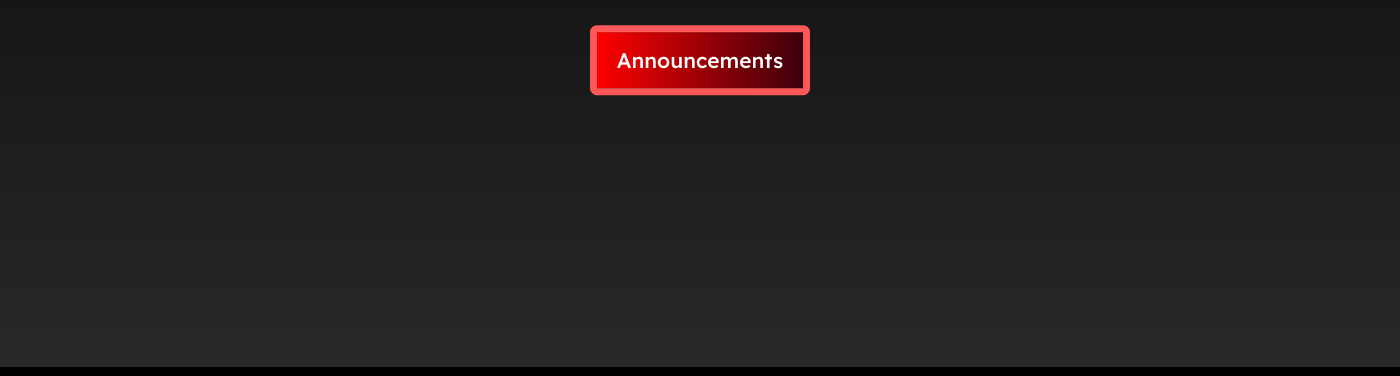
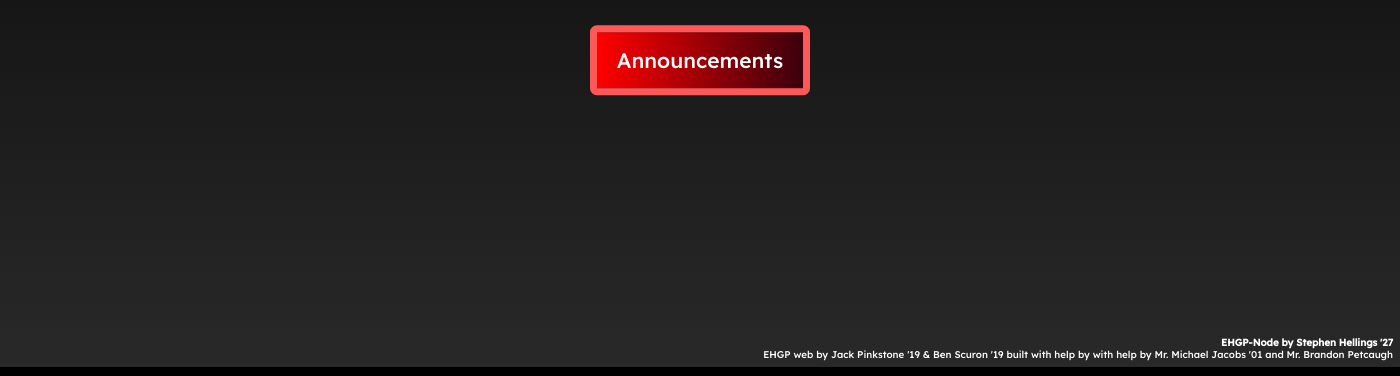
Before and after one commit to 100percentexistant/ehgp, an Electron app: page src/index.html in a window 1400 px wide. Shown: the part 433-809 px from the top of the page. Drawn offline with nearby package versions, Linux system fonts and the light colour scheme.

Commit message:
Add a watermark that does not heavily affect content

```diff
--- a/src/index.css
+++ b/src/index.css
@@ -480,3 +480,28 @@ input[type="text"] {
   border-bottom-width: 0.6vw;
   border-radius: 0;
 }
+
+.watermark {
+  font-size: 0.7vw;
+  color: white;
+  position: fixed;
+  bottom: 0;
+  right: 0;
+  margin: 0;
+  padding: 0;
+  z-index: 100;
+  text-align: right;
+  padding-right: 0.5vw;
+  padding-bottom: 0.5vw;
+  justify-content: flex-end;
+  align-items: flex-end;
+}
+
+.watermark p {
+  margin: 0;
+  padding: 0;
+}
+
+.watermark p:nth-child(1) {
+  font-weight: bolder;
+}
--- a/src/index.html
+++ b/src/index.html
@@ -83,5 +83,10 @@
         </div>
       </div>
     </div>
+
+    <div class="watermark">
+      <p>EHGP-Node by Stephen Hellings '27</p>
+      <p>EHGP web by Jack Pinkstone '19 & Ben Scuron '19 built with help by with help by Mr. Michael Jacobs '01 and Mr. Brandon Petcaugh</p>
+    </div>
   </body>
 </html>
--- a/src/preload.js
+++ b/src/preload.js
@@ -212,7 +212,7 @@ window.addEventListener("DOMContentLoaded", function () {
                                                 <h1>${e.from}</h1>
                                             </div>
                                             <div class="to">
-                                                <h1>${e.to}</h1>
+                                                <h1>${e.to.split('To:')[1].trim()}</h1>
                                             </div>
                                             <div class="date">
                                                 <h1>${dx}</h1>
```
Also changed, not shown: src/index.js (+22 -9 lines).
